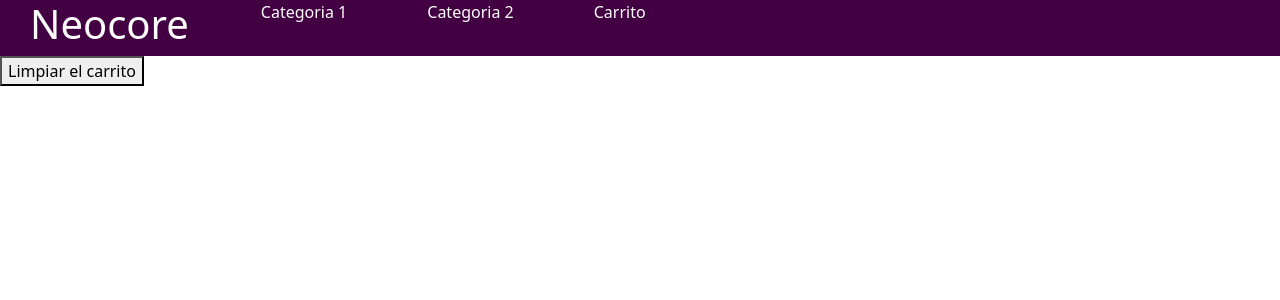
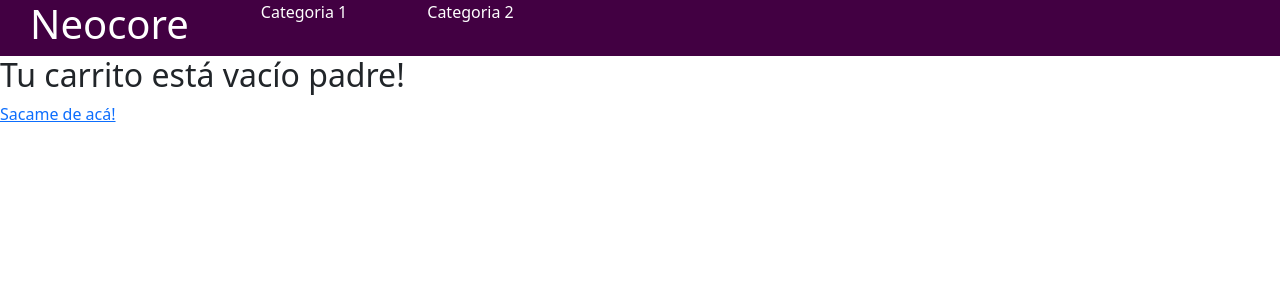
Before and after one commit to MathiasCorderi/NeoCore-Corderi, a React (Create React App) app: page /cart in a window 1280 px wide. Shown: the top 300 px of the page. Built offline with nearby package versions, Linux system fonts and the light colour scheme.

Commit message:
rendering condicional

```diff
--- a/src/components/Cart.js
+++ b/src/components/Cart.js
@@ -1,22 +1,36 @@
 import React, {useContext} from 'react';
 import { CartContext } from './CartContextProvider';
 import CartItem from './CartItem';
+import { Link } from 'react-router-dom';
 
 
 const Cart = () => {
 
-    const {cart, setCart, limpiarCart} = useContext(CartContext);
+    const {cart, setCart, limpiarCart, total, limpiarItem} = useContext(CartContext);
 
    const limpiarCart2 = () => limpiarCart(cart, setCart)
+    const limpiarItem2 = (e) => limpiarItem(e.target, cart, setCart)
 
 
+    if (cart.length > 0) {
     return (
         <div>
-             {cart.map( p =>
-            <CartItem nombre={p.nombre} inCart={p.inCart} />)}
+           {cart.map( p =>
+            <CartItem nombre={p.nombre} inCart={p.inCart} total={p.precio * p.inCart} id={p.id} limpiar={limpiarItem2}/>)}
+            <h3>Total: $ {total}.00</h3>
             <button onClick={limpiarCart2}>Limpiar el carrito</button>
         </div>
     );
+
+} else {
+       return   (
+                <div>
+                <h2>Tu carrito está vacío padre!</h2>
+                <Link to='/'>Sacame de acá!</Link>
+                </div>
+                )
+
+    }
 }
 
 export default Cart;
--- a/src/components/CartContextProvider.js
+++ b/src/components/CartContextProvider.js
@@ -7,6 +7,8 @@ export const CartContext = React.createContext();
 export const CartProvider = (props) => {
 
   const [cart, setCart] = useState([]);
+  const [total, setTotal] = useState(0)
+  const [productos, setProductos] = useState(0)
 
   const addToCart = (producto, count, cart) => {
 
@@ -16,16 +18,23 @@ export const CartProvider = (props) => {
     if (carritoActual.length == 0) {
         producto.inCart = count
         carritoActual.push(producto)
+        setTotal(producto.precio * producto.inCart)
+        setProductos(count)
+
     } else {
         for (const i of carritoActual) {
             if (i.nombre == producto.nombre){
                 i.inCart = (i.inCart + count);
                 bandera = false;
+                setTotal(total + (i.precio * count))
+                setProductos(productos + count)
             }
         }
         if (bandera == true) {
                 producto.inCart = producto.inCart + count
                 carritoActual.push(producto)
+                setTotal(total + (producto.precio * count))
+                setProductos(productos + count)
         }
     }
 
@@ -36,14 +45,28 @@ export const CartProvider = (props) => {
 const limpiarCart = (cart, setCart) => {
 
     setCart([])
-
-
+    setTotal(0)
+    setProductos(0)
   console.log(cart)
 }
 
+  const limpiarItem = (target, cart, setCart) => {
+
+    var carritoActual = cart
+
+    for (const i of carritoActual) {
+        if (i.id == target.id) {
+          carritoActual.splice(i)
+          setTotal(total - (i.precio * i.inCart))
+          setProductos(productos - i.inCart)
+        }
+    }
+    setCart(carritoActual)
+  }
+
 
   return (
-    <CartContext.Provider value={{cart, setCart, addToCart, limpiarCart}}>
+    <CartContext.Provider value={{cart, setCart, addToCart, limpiarCart, total, setTotal, limpiarItem, productos}}>
       {props.children}
     </CartContext.Provider>
   )
--- a/src/components/CartItem.js
+++ b/src/components/CartItem.js
@@ -1,10 +1,14 @@
 import React from 'react';
 
-const CartItem = ({nombre, inCart}) => {
+const CartItem = ({nombre, inCart, total, id, limpiar}) => {
+
+
     return (
         <div>
             <h2>{nombre}</h2>
-            <p>Cantidad en el carrito: {inCart}</p>
+            <p>Cantidad: {inCart} (${total})</p>
+            <button onClick={limpiar} id={id}>Borrar item</button>
+
         </div>
     );
 }
--- a/src/components/CartWidget.js
+++ b/src/components/CartWidget.js
@@ -1,10 +1,10 @@
 import React from 'react';
 import {NavLink} from 'react-router-dom'
 
-const CartWidget = () => {
+const CartWidget = ({prod}) => {
 
     return  <NavLink to='/cart'>
-    Carrito
+    Carrito ({prod})
     </NavLink>
     ;
 }
--- a/src/components/NavBar.js
+++ b/src/components/NavBar.js
@@ -2,8 +2,13 @@ import React from 'react';
 import './styles/NavBar.css'
 import CartWidget from './CartWidget';
 import {Link, NavLink} from 'react-router-dom'
+import { CartContext } from './CartContextProvider';
+import { useContext } from 'react';
 
 const NavBar = () => {
+
+   const {productos} = useContext(CartContext)
+
     return (
         <header>
         <nav className='nav'>
@@ -12,7 +17,7 @@ const NavBar = () => {
         <ul>
             <li><NavLink to="/categoria/1">Categoria 1</NavLink></li>
             <li><NavLink to="/categoria/2">Categoria 2</NavLink></li>
-            <li><CartWidget /></li>
+           {productos > 0 ? <li><CartWidget prod={productos}/></li> :null}
         </ul>
         </nav>
         </header>
```
